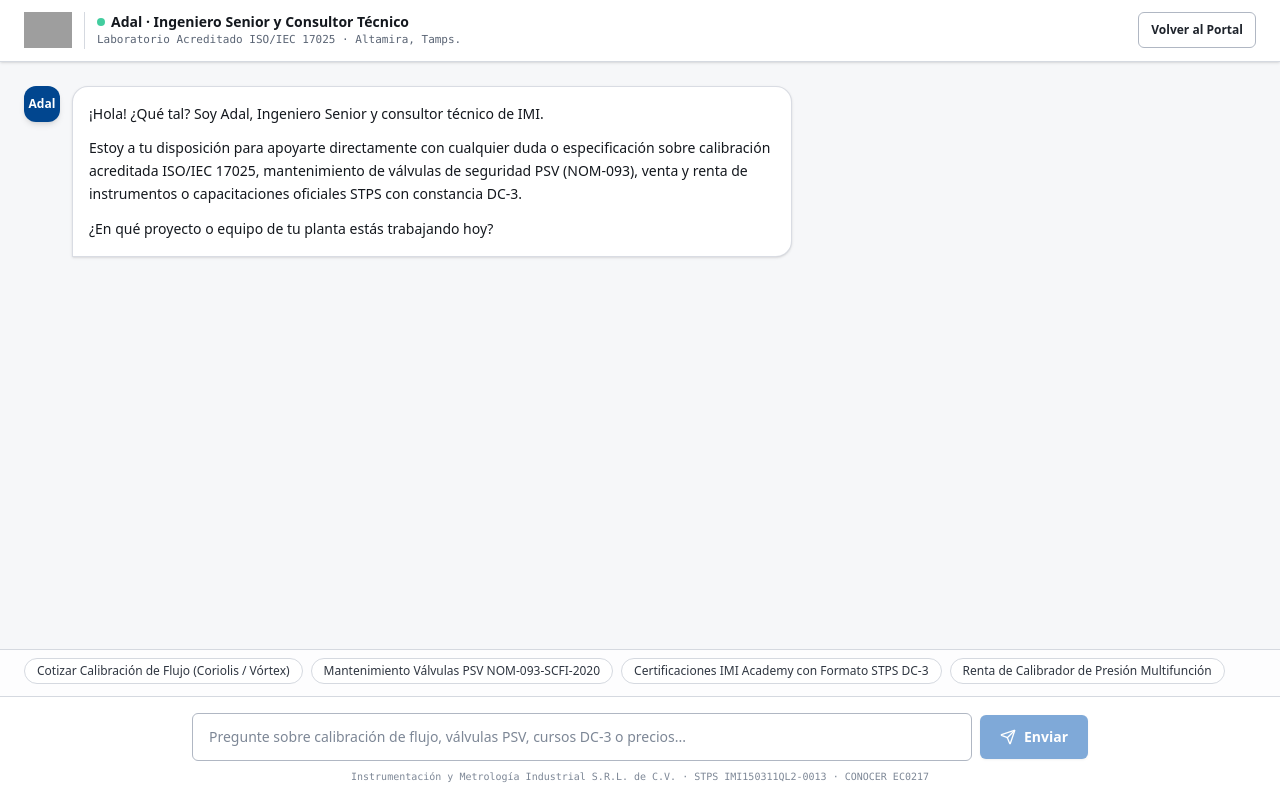
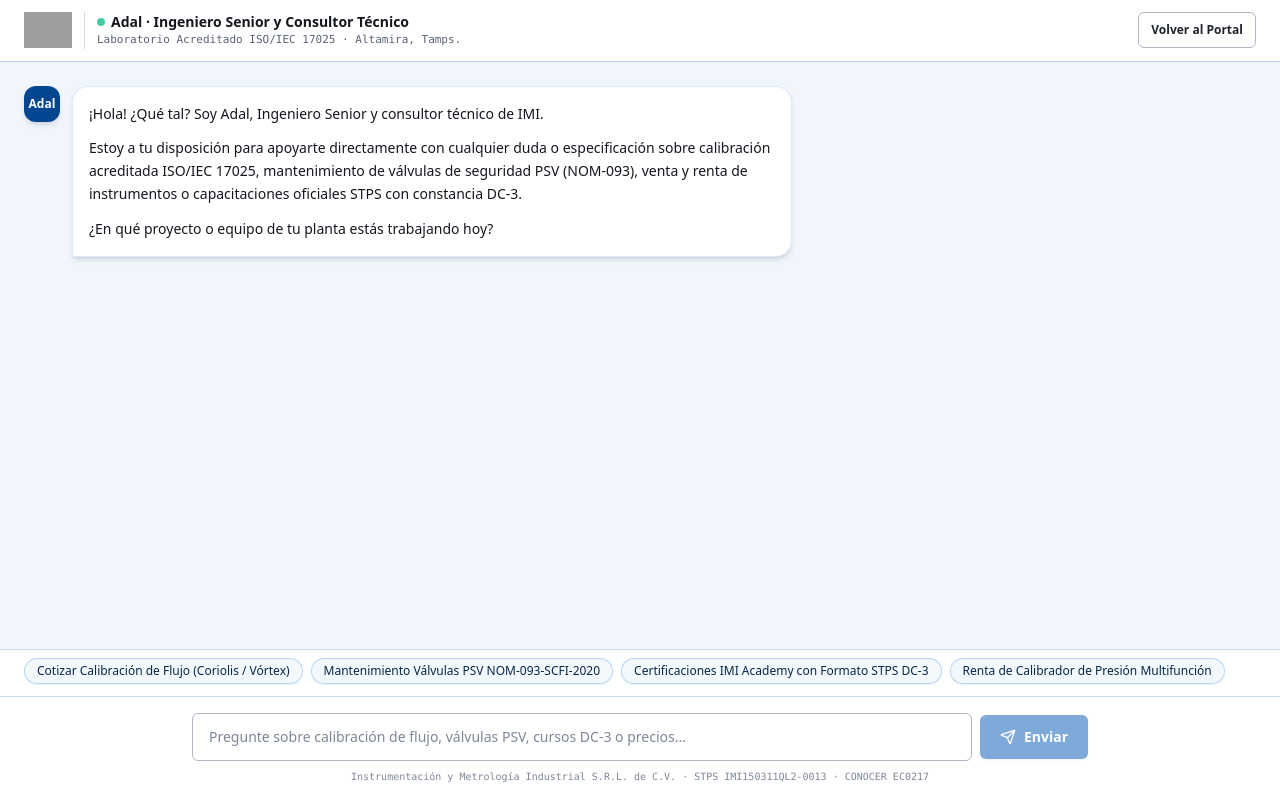
Before and after one commit to adalloya/imi-platform, a Next.js app: page /consultant/imi in a window 1280 px wide. Built offline with nearby package versions, Linux system fonts and the light colour scheme; grey boxes are pictures that could not be loaded.

Commit message:
style(chatbot): apply subtle corporate blue background and enhance bubble contrast

```diff
--- a/app/consultant/imi/page.tsx
+++ b/app/consultant/imi/page.tsx
@@ -87,9 +87,9 @@ export default function ImiConsultantPage() {
   }
 
   return (
-    <div className="flex h-screen w-full flex-col bg-ink-50 text-ink-900 font-sans antialiased">
+    <div className="flex h-screen w-full flex-col bg-brand-50/50 text-ink-900 font-sans antialiased">
       {/* HEADER CORPORATIVO IMI */}
-      <header className="flex shrink-0 items-center justify-between border-b border-ink-200 bg-white px-4 py-3 shadow-sm sm:px-6">
+      <header className="flex shrink-0 items-center justify-between border-b border-brand-200/80 bg-white px-4 py-3 shadow-xs sm:px-6">
         <div className="flex items-center gap-3">
           <div className="relative">
             {/* eslint-disable-next-line @next/next/no-img-element */}
@@ -122,8 +122,8 @@ export default function ImiConsultantPage() {
         </div>
       </header>
 
-      {/* ÁREA DE MENSAJES */}
-      <main className="flex-1 overflow-y-auto p-4 sm:p-6 space-y-4">
+      {/* ÁREA DE MENSAJES CON FONDO SUTILMENTE AZUL */}
+      <main className="flex-1 overflow-y-auto p-4 sm:p-6 space-y-4 bg-brand-50/70">
         {messages.map((m) => {
           const isUser = m.role === "user";
           return (
@@ -138,10 +138,10 @@ export default function ImiConsultantPage() {
               )}
 
               <div
-                className={`rounded-2xl p-4 text-sm leading-relaxed shadow-sm ${
+                className={`rounded-2xl p-4 text-sm leading-relaxed ${
                   isUser
-                    ? "bg-brand-600 text-white rounded-br-none"
-                    : "bg-white text-ink-900 border border-ink-200/90 rounded-bl-none"
+                    ? "bg-brand-600 text-white rounded-br-none shadow-md"
+                    : "bg-white text-ink-900 border border-brand-100/90 rounded-bl-none shadow-md"
                 }`}
               >
                 <MarkdownMessage content={m.content} isUser={isUser} />
@@ -185,13 +185,13 @@ export default function ImiConsultantPage() {
       </main>
 
       {/* SUGERENCIAS RÁPIDAS (PROMPTS TÉCNICOS) */}
-      <div className="bg-white/80 border-t border-ink-200 px-4 py-2 sm:px-6">
+      <div className="bg-white/95 border-t border-brand-200/70 px-4 py-2 sm:px-6">
         <div className="flex gap-2 overflow-x-auto pb-1 scrollbar-none">
           {STARTER_PROMPTS.map((prompt) => (
             <button
               key={prompt}
               onClick={() => handleSend(prompt)}
-              className="shrink-0 rounded-full border border-ink-200 bg-white px-3 py-1 text-xs font-medium text-ink-700 hover:border-brand-500 hover:text-brand-700 hover:bg-brand-50 transition-colors cursor-pointer"
+              className="shrink-0 rounded-full border border-brand-200/80 bg-brand-50/70 px-3 py-1 text-xs font-medium text-brand-900 hover:border-brand-500 hover:text-brand-800 hover:bg-brand-100 transition-colors cursor-pointer shadow-2xs"
             >
               {prompt}
             </button>
@@ -200,7 +200,7 @@ export default function ImiConsultantPage() {
       </div>
 
       {/* FORMULARIO DE ENVÍO */}
-      <footer className="border-t border-ink-200 bg-white p-3 sm:p-4">
+      <footer className="border-t border-brand-200/70 bg-white p-3 sm:p-4">
         <form
           onSubmit={(e) => {
             e.preventDefault();
--- a/components/ChatbotWidget.tsx
+++ b/components/ChatbotWidget.tsx
@@ -174,8 +174,8 @@ export function ChatbotWidget() {
             </div>
           </div>
 
-          {/* Historial de Mensajes */}
-          <div className="flex-1 overflow-y-auto p-4 space-y-3.5 bg-ink-50/60 text-xs sm:text-sm">
+          {/* Historial de Mensajes con fondo sutilmente azul para máximo contraste */}
+          <div className="flex-1 overflow-y-auto p-4 space-y-3.5 bg-brand-50/70 text-xs sm:text-sm">
             {messages.map((m) => (
               <div
                 key={m.id}
@@ -188,16 +188,16 @@ export function ChatbotWidget() {
                 )}
 
                 <div
-                  className={`max-w-[88%] rounded-2xl px-4 py-3 shadow-sm leading-relaxed ${
+                  className={`max-w-[88%] rounded-2xl px-4 py-3 leading-relaxed ${
                     m.role === "user"
-                      ? "bg-brand-600 text-white rounded-br-xs"
-                      : "bg-white text-ink-900 border border-ink-200/90 rounded-bl-xs"
+                      ? "bg-brand-600 text-white rounded-br-xs shadow-md"
+                      : "bg-white text-ink-900 border border-brand-100/90 rounded-bl-xs shadow-md"
                   }`}
                 >
                   <MarkdownMessage content={m.content} isUser={m.role === "user"} />
 
                   {m.whatsappUrl && !m.content.includes("wa.me") && (
-                    <div className="mt-3 pt-2.5 border-t border-ink-100 flex flex-col gap-1.5">
+                    <div className="mt-3 pt-2.5 border-t border-brand-100 flex flex-col gap-1.5">
                       <a
                         href={m.whatsappUrl}
                         target="_blank"
@@ -220,7 +220,7 @@ export function ChatbotWidget() {
             ))}
 
             {loading && (
-              <div className="flex items-center gap-2 text-xs text-ink-500 italic bg-white p-2.5 rounded-xl border border-ink-200/60 w-fit">
+              <div className="flex items-center gap-2 text-xs text-ink-500 italic bg-white p-2.5 rounded-xl border border-brand-200/80 shadow-xs w-fit">
                 <RefreshCw className="size-3.5 animate-spin text-brand-600" />
                 <span>Analizando requerimiento técnico...</span>
               </div>
@@ -231,12 +231,12 @@ export function ChatbotWidget() {
 
           {/* Sugerencias rápidas */}
           {messages.length <= 2 && (
-            <div className="px-3 py-2 bg-white border-t border-ink-100 flex gap-1.5 overflow-x-auto no-scrollbar">
+            <div className="px-3 py-2 bg-white/95 border-t border-brand-100 flex gap-1.5 overflow-x-auto no-scrollbar">
               {STARTER_PROMPTS.map((prompt) => (
                 <button
                   key={prompt}
                   onClick={() => handleSend(prompt)}
-                  className="shrink-0 text-[11px] font-medium bg-ink-100 hover:bg-brand-50 hover:text-brand-700 text-ink-700 px-2.5 py-1 rounded-full transition-colors border border-ink-200"
+                  className="shrink-0 text-[11px] font-medium bg-brand-50/80 hover:bg-brand-100 hover:text-brand-800 text-brand-900 px-2.5 py-1 rounded-full transition-colors border border-brand-200/80 shadow-2xs"
                 >
                   {prompt}
                 </button>
@@ -250,7 +250,7 @@ export function ChatbotWidget() {
               e.preventDefault();
               handleSend();
             }}
-            className="p-2.5 bg-white border-t border-ink-200 flex items-center gap-2"
+            className="p-2.5 bg-white border-t border-brand-200/70 flex items-center gap-2"
           >
             <input
               ref={inputRef}
@@ -259,7 +259,7 @@ export function ChatbotWidget() {
               onChange={(e) => setInput(e.target.value)}
               placeholder="Escribe tu consulta técnica o cotización..."
               disabled={loading}
-              className="flex-1 bg-ink-50 border border-ink-200 rounded-xl px-3 py-2 text-xs sm:text-sm text-ink-900 focus:outline-none focus:border-brand-600 focus:bg-white transition-colors"
+              className="flex-1 bg-brand-50/40 border border-brand-200/80 rounded-xl px-3 py-2 text-xs sm:text-sm text-ink-900 focus:outline-none focus:border-brand-600 focus:bg-white transition-colors"
             />
             <button
               type="submit"
```
